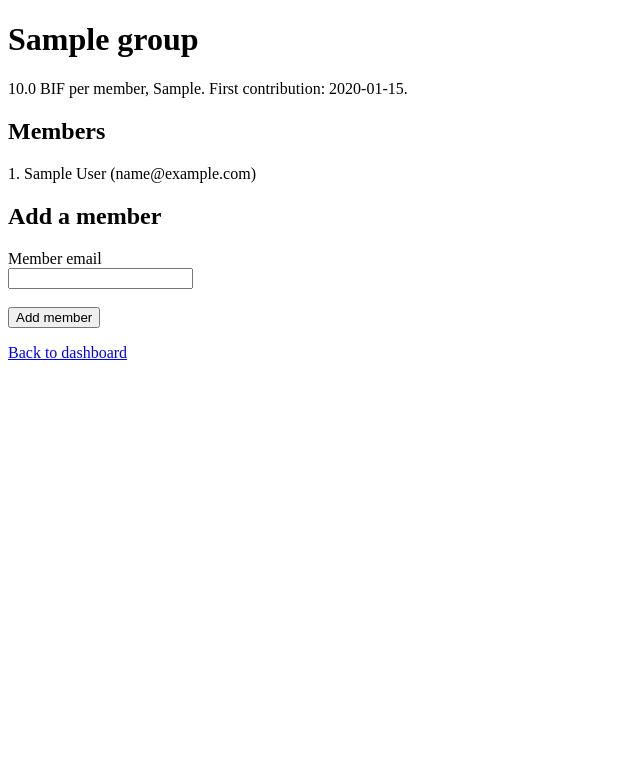
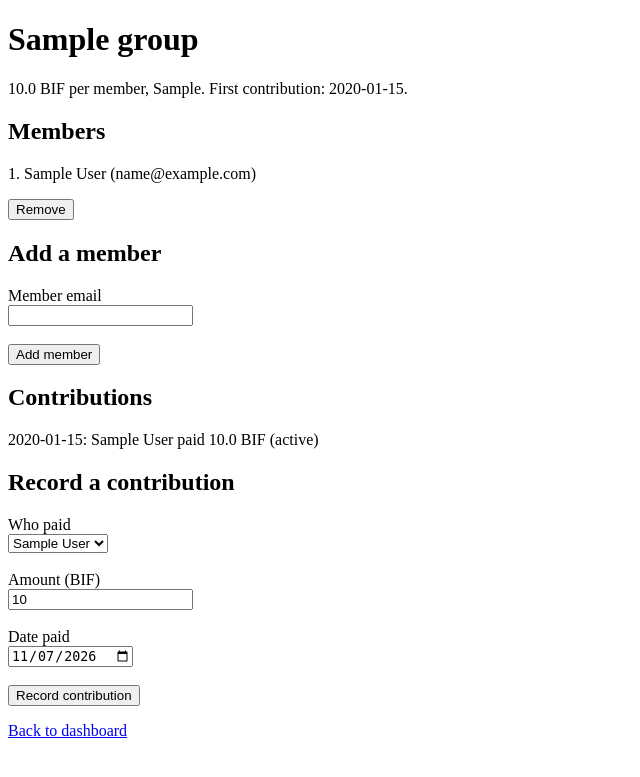
Before and after one commit to EmnaBarezi/nextpay, a Flask app: page /groups/1 in a window 1280 px wide. Shown: the top 777 px of the page, without its empty margins (0-640 px from the left). Run offline with Flask 3, Linux system fonts and the light colour scheme; the visitor is signed in with stand-in values (Sample User, id 1); tables that the repository leaves empty hold one stand-in row (values such as "Sample post").

Commit message:
Add remove member and record contributions

```diff
--- a/app.py
+++ b/app.py
@@ -1,5 +1,5 @@
 # NextPay - app for tontine groups in Burundi
-# Step 24: admins can now add members to a group
+# Step 26: the admin can now record contributions
 
 import os
 import secrets
@@ -70,6 +70,21 @@ def init_db():
             PRIMARY KEY (group_id, user_id),
             FOREIGN KEY (group_id) REFERENCES tontine_groups (group_id),
             FOREIGN KEY (user_id) REFERENCES users (user_id)
+        )
+    """)
+
+    # new: the contributions table, from the Contribution class in my class diagram
+    # one row = one payment made by one member of one group
+    # status starts as Recorded, later it will change to Confirmed or Flagged
+    conn.execute("""
+        CREATE TABLE IF NOT EXISTS contributions (
+            contribution_id INTEGER PRIMARY KEY AUTOINCREMENT,
+            group_id INTEGER NOT NULL,
+            user_id INTEGER NOT NULL,
+            amount REAL NOT NULL,
+            payment_date TEXT NOT NULL,
+            status TEXT NOT NULL DEFAULT 'Recorded',
+            FOREIGN KEY (group_id, user_id) REFERENCES memberships (group_id, user_id)
         )
     """)
     conn.commit()
@@ -282,7 +297,7 @@ def group_page(group_id):
     # I get the members in the order they joined, this order will be used for the payouts later
     members = conn.execute(
         """
-        SELECT m.join_order, u.full_name, u.email
+        SELECT m.join_order, u.full_name, u.email, u.user_id
         FROM memberships m
         JOIN users u ON u.user_id = m.user_id
         WHERE m.group_id = ?
@@ -290,9 +305,29 @@ def group_page(group_id):
         """,
         (group_id,),
     ).fetchall()
+
+    # new: I get the contributions of this group, the newest first
+    contributions = conn.execute(
+        """
+        SELECT c.payment_date, u.full_name, c.amount, c.status
+        FROM contributions c
+        JOIN users u ON u.user_id = c.user_id
+        WHERE c.group_id = ?
+        ORDER BY c.payment_date DESC, c.contribution_id DESC
+        """,
+        (group_id,),
+    ).fetchall()
     conn.close()
 
-    return render_template("group.html", group=group, members=members, is_admin=is_admin)
+    # today is used as the default date in the form
+    return render_template(
+        "group.html",
+        group=group,
+        members=members,
+        contributions=contributions,
+        is_admin=is_admin,
+        today=date.today().isoformat(),
+    )
 
 
 # new: this runs when the admin clicks "Add member"
@@ -347,6 +382,87 @@ def add_member(group_id):
     return redirect("/groups/" + str(group_id))
 
 
+# new: this runs when the admin clicks "Remove" next to a member
+@app.post("/groups/<int:group_id>/members/<int:user_id>/remove")
+def remove_member(group_id, user_id):
+    if "user_id" not in session:
+        return redirect("/login")
+
+    conn = sqlite3.connect(DB_NAME)
+
+    # business rule: only the admin of THIS group can remove members
+    group = conn.execute(
+        "SELECT 1 FROM tontine_groups WHERE group_id = ? AND admin_id = ?",
+        (group_id, session["user_id"]),
+    ).fetchone()
+    if group is None:
+        conn.close()
+        return "Only the admin of this group can remove members."
+
+    # I delete only this person's membership, their account stays and they can be in other groups
+    # the other members keep their join order, I do not renumber them
+    conn.execute(
+        "DELETE FROM memberships WHERE group_id = ? AND user_id = ?",
+        (group_id, user_id),
+    )
+    conn.commit()
+    conn.close()
+
+    return redirect("/groups/" + str(group_id))
+
+
+# new: this runs when the admin clicks "Record contribution"
+@app.post("/groups/<int:group_id>/contributions")
+def record_contribution(group_id):
+    if "user_id" not in session:
+        return redirect("/login")
+
+    conn = sqlite3.connect(DB_NAME)
+
+    # business rule: only the admin of THIS group can record contributions
+    group = conn.execute(
+        "SELECT 1 FROM tontine_groups WHERE group_id = ? AND admin_id = ?",
+        (group_id, session["user_id"]),
+    ).fetchone()
+    if group is None:
+        conn.close()
+        return "Only the admin of this group can record contributions."
+
+    # I take what the admin typed in the form and check it
+    payment_date = request.form["payment_date"]
+    try:
+        member_id = int(request.form["member_id"])
+        amount = float(request.form["amount"])
+    except ValueError:
+        conn.close()
+        return "Please choose a member and enter the amount as a number."
+    if amount <= 0:
+        conn.close()
+        return "Contribution amount must be more than 0. Please enter an amount."
+    if payment_date == "":
+        conn.close()
+        return "Please pick the payment date."
+
+    # the person must really be a member of this group
+    is_member = conn.execute(
+        "SELECT 1 FROM memberships WHERE group_id = ? AND user_id = ?",
+        (group_id, member_id),
+    ).fetchone()
+    if is_member is None:
+        conn.close()
+        return "This person is not a member of the group."
+
+    # I save the contribution with the status Recorded
+    conn.execute(
+        "INSERT INTO contributions (group_id, user_id, amount, payment_date) VALUES (?, ?, ?, ?)",
+        (group_id, member_id, amount, payment_date),
+    )
+    conn.commit()
+    conn.close()
+
+    return redirect("/groups/" + str(group_id))
+
+
 # logout clears the session, so the app forgets the user
 @app.get("/logout")
 def logout():
--- a/templates/group.html
+++ b/templates/group.html
@@ -16,7 +16,14 @@
         <p>No members yet.</p>
     {% endif %}
     {% for m in members %}
-        <p>{{ m[0] }}. {{ m[1] }} ({{ m[2] }})</p>
+        <p>{{ m[0] }}. {{ m[1] }} ({{ m[2] }})
+        <!-- only the admin sees the Remove button, and the browser asks first -->
+        {% if is_admin %}
+            <form method="post" action="/groups/{{ group[0] }}/members/{{ m[3] }}/remove" style="display:inline" onsubmit="return confirm('Remove this member from the group?')">
+                <button type="submit">Remove</button>
+            </form>
+        {% endif %}
+        </p>
     {% endfor %}
 
     <!-- only the admin of this group sees the form to add a member -->
@@ -29,6 +36,36 @@
         </form>
     {% endif %}
 
+    <!-- new: the history of contributions, every member of the group can see it -->
+    <h2>Contributions</h2>
+    {% if contributions|length == 0 %}
+        <p>No contributions recorded yet.</p>
+    {% endif %}
+    {% for c in contributions %}
+        <p>{{ c[0] }}: {{ c[1] }} paid {{ c[2] }} BIF ({{ c[3] }})</p>
+    {% endfor %}
+
+    <!-- new: only the admin can record a contribution -->
+    {% if is_admin and members|length > 0 %}
+        <h2>Record a contribution</h2>
+        <form method="post" action="/groups/{{ group[0] }}/contributions">
+            <label for="member_id">Who paid</label><br>
+            <select id="member_id" name="member_id">
+                {% for m in members %}
+                    <option value="{{ m[3] }}">{{ m[1] }}</option>
+                {% endfor %}
+            </select><br><br>
+
+            <label for="amount">Amount (BIF)</label><br>
+            <input type="number" id="amount" name="amount" min="1" value="{{ group[2]|int }}" required><br><br>
+
+            <label for="payment_date">Date paid</label><br>
+            <input type="date" id="payment_date" name="payment_date" value="{{ today }}" required><br><br>
+
+            <button type="submit">Record contribution</button>
+        </form>
+    {% endif %}
+
     <p><a href="/dashboard">Back to dashboard</a></p>
 </body>
 </html>
```
